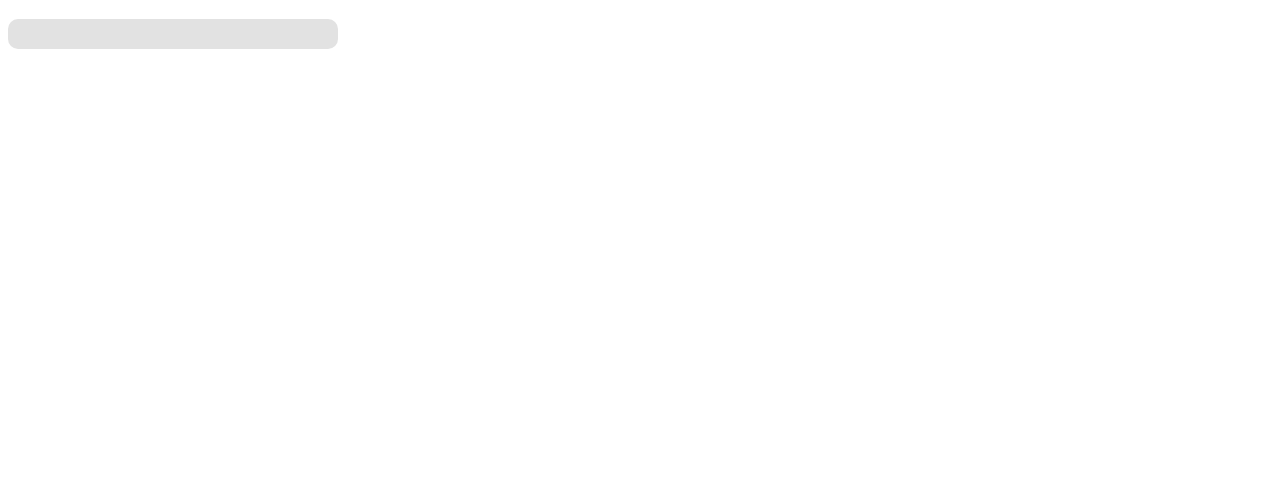
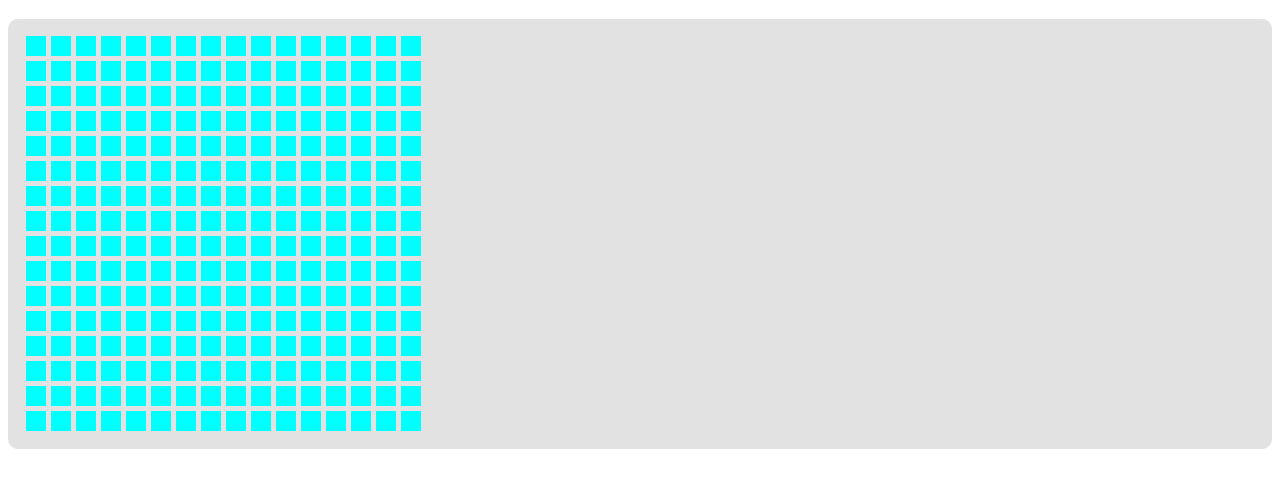
Before and after one commit to frosmaker392/top-etchasketch, a plain HTML site: page index.html in a window 1280 px wide. Shown: the part 61-548 px from the top of the page. Drawn offline with Linux system fonts and the light colour scheme.

Commit message:
Add generateGrid function
Center grid-cell within its containing cell.

```diff
--- a/script.js
+++ b/script.js
@@ -0,0 +1,24 @@
+//Generate a grid of divs within grid-container
+//with x rows, y columns, and cell width w (px)
+function generateGrid(x, y, w){
+    //space between cells in px
+    const spacing = 5;
+    const gContainer = document.querySelector('.grid-container');
+    const containerWidth = (y - 1) * spacing + y * w;
+
+    gContainer.style.width = containerWidth;
+    gContainer.setAttribute('style',
+     `grid-template-columns: repeat(${x}, ${w + spacing}px);
+      grid-template-rows: repeat(${y}, ${w + spacing}px)`);
+
+    for(i = 0; i < x*y; i++){
+        const cell = document.createElement('div');
+        cell.classList.add('grid-cell');
+        cell.style.width = w + 'px';
+        cell.style.height = w + 'px';
+
+        gContainer.appendChild(cell);
+    }
+}
+
+generateGrid(16, 16, 20);
--- a/styles.css
+++ b/styles.css
@@ -2,13 +2,12 @@
     display: grid;
     background-color: rgb(226, 226, 226);
 
-    width: 300px;
     padding: 15px;
     border-radius: 10px;
 }
 
 .grid-cell{
     background-color: aqua;
-    height: 20px;
-    width: 20px;
+    justify-self: center;
+    align-self: center;
 }
```
